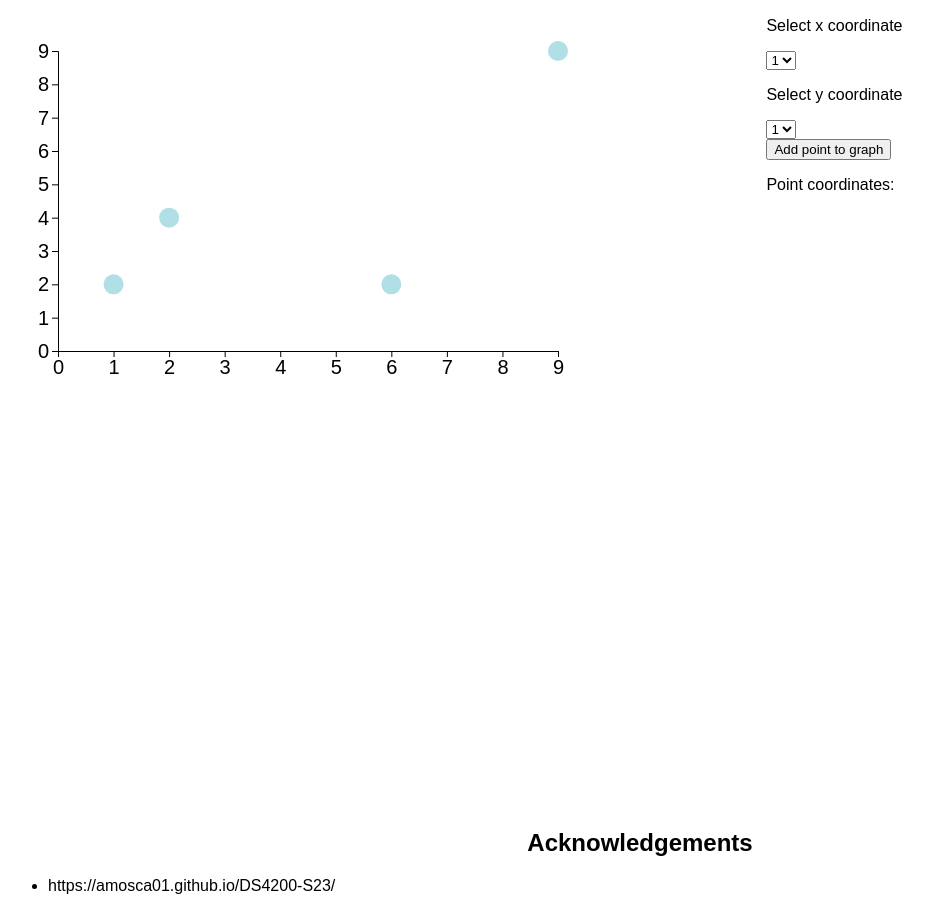
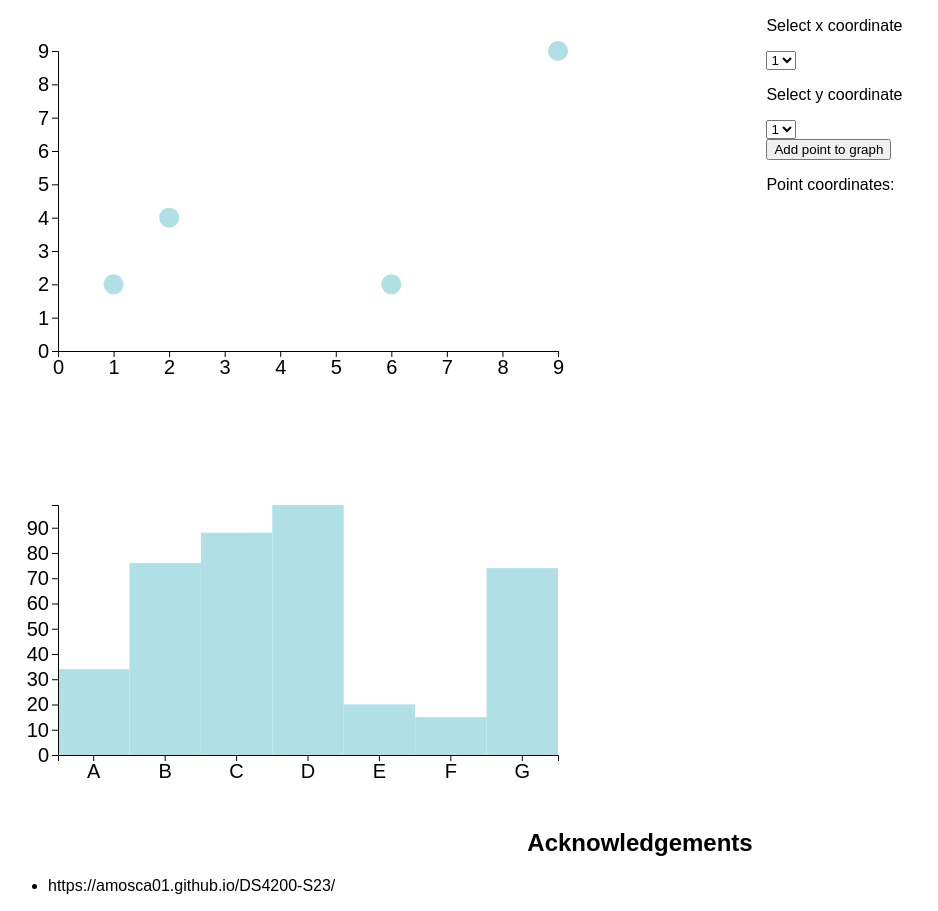
Before and after one commit to DS4200-S23-Class/hw-05-vedant-mahek-hw5, a plain HTML site: page index.html in a window 1280 px wide. Shown: the part 79-990 px from the top of the page, without its empty margins (0-938 px from the left). Drawn offline with Linux system fonts and the light colour scheme.

Commit message:
bar chart

```diff
--- a/js/main.js
+++ b/js/main.js
@@ -80,7 +80,7 @@ function addPoint() {
 let pointButton = document.getElementById("point-button");
 pointButton.addEventListener("click", addPoint);
 
-const TOOLTIP = d3.select(".gen")
+const TOOLTIP = d3.select("#vis")
                     .append("div")
                     .attr("class", "tooltip")
                     .style("opacity", 0);
@@ -124,20 +124,13 @@ const TOOLTIP = d3.select(".gen")
                     .append("svg")
                         .attr("height", FRAME_HEIGHT)
                         .attr("width", FRAME_WIDTH)
-                        .attr("fill", "blue")
                         .attr("class", "frame");
 
-
-    FRAME1.selectAll(".bar")
-            .on("mouseover", handleMouseover)
-            .on("mousemove", handleMousemove)
-            .on("mouseleave", handleMouseleave);
 
 function plot(){
     d3.csv("data/bar-data.csv").then((data) => {
 
-        const Y_MIN = d3.min(data, (d) => { return parseInt(d.y); });
-        const Y_MAX = d3.max(data, (d) => { return parseInt(d.y); });
+        const Y_MAX = d3.max(data, (d) => { return parseInt(d.amount); });
 
         const X_SCALE = d3.scaleBand()
             .range([0, VIS_WIDTH])
@@ -145,18 +138,18 @@ function plot(){
 
         const Y_SCALE = d3.scaleLinear()
             .domain([0, Y_MAX])
-            .range(VIS_HEIGHT, MARGINS.top);
+            .range([VIS_HEIGHT, MARGINS.top]);
 
-
-    FRAME1.selectAll('rect')
-        .data(data)
-		.enter()
-		.append("rect")
-        .attr("x", (d) => { return ((X_SCALE(d.category)) + MARGINS.left); })
-        .attr("y", (d) => { return (Y_SCALE(d.amount) + MARGINS.top); })
-        .attr("class", "bar")
-        .attr("fill  ")
-        .attr("width", 30);
+        FRAME1.selectAll('bars')
+            .data(data)
+            .enter()
+            .append('rect')
+            .attr("x", (d) => { return X_SCALE(d.category) + MARGINS.left; })
+            .attr("y", (d) => { return Y_SCALE(d.amount) + MARGINS.bottom; })
+              .attr('width', X_SCALE.bandwidth())
+              .attr('height', (d) => VIS_HEIGHT - Y_SCALE(d.amount))
+              .attr('fill', 'powderblue')
+              .attr('class', 'bar');
 
 
     FRAME1.append("g")
@@ -170,11 +163,30 @@ function plot(){
         .call(d3.axisLeft(Y_SCALE).ticks(9))
         .attr("font-size", "20px");
 
-    FRAME1.append("text")
-        .attr("x", MARGINS.left + VIS_WIDTH/2)
-        .attr("y", MARGINS.top - 25)
-	    .style("font-size", "10px")
-	    .text("Bar Graph");
+    const TOOLTIP2 = d3.select("#bar")
+        .append("div")
+        .attr("class", "tooltip")
+        .style("opacity", 0);
+
+    function barMousemove(event, d) {
+        TOOLTIP2.html("Category:" + d.category + "<br>Value: " + d.amount)
+                .style("left", (event.pageX + 10) + "px")
+                .style("top", (event.pageY - 50) + "px")
+        }
+
+    function barMouseover(event, d) {
+            TOOLTIP2.style("opacity", 1)
+        }
+
+    function barMouseleave(event, d) {
+            TOOLTIP2.style("opacity", 0)
+        }
+
+
+    FRAME1.selectAll(".bar")
+        .on("mouseover", barMouseover)
+        .on("mousemove", barMousemove)
+        .on("mouseleave", barMouseleave);
 
 
 });
--- a/style.css
+++ b/style.css
@@ -36,6 +36,11 @@
     fill: green;
 }
 
+
+rect:hover{
+    fill: green;
+}
+
 .tooltip{
   position: absolute;
   background-color: grey;
```
